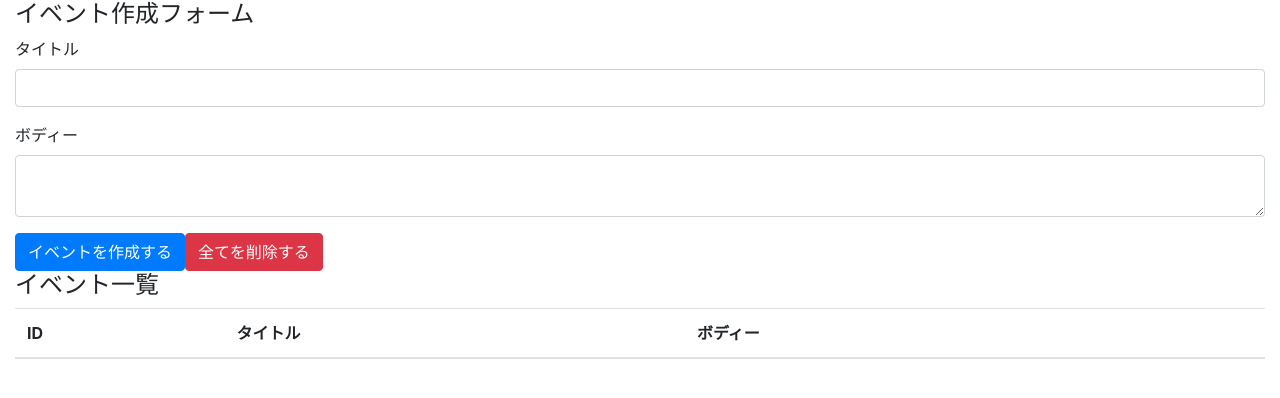
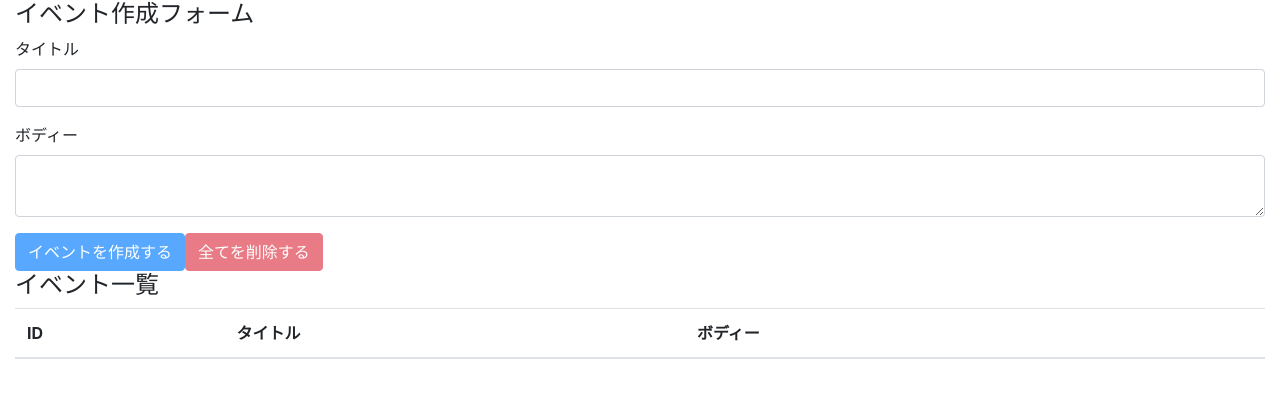
Before and after one commit to Tomy1123/react-hooks-101, a React (Create React App) app: page / in a window 1280 px wide. Shown: the top 398 px of the page. Built offline with nearby package versions, Linux system fonts and the light colour scheme.

Commit message:
implement all events deletion feature

```diff
--- a/src/components/App.js
+++ b/src/components/App.js
@@ -21,7 +21,13 @@ const App = () => {
     setBody('')
   }
 
-  console.log(state)
+  const deleteAllEvents = e => {
+    e.preventDefault()
+    const result = window.confirm('全てのイベントを本当に削除してもいいですか？')
+    if (result) dispatch({type: 'DELETE_ALL_EVENTS'})
+  }
+
+  const unCreatable = title === '' || body === ''
 
   return (
     <div className="container-fluid">
@@ -37,8 +43,8 @@ const App = () => {
           <textarea className="form-control" id="fromEventBody" value={body} onChange={e => setBody(e.target.value)} />
         </div>
 
-        <button className="btn btn-primary" onClick={addEvent}>イベントを作成する</button>
-        <button className="btn btn-danger">全てを削除する</button>
+        <button className="btn btn-primary" onClick={addEvent} disabled={unCreatable}>イベントを作成する</button>
+        <button className="btn btn-danger" onClick={deleteAllEvents} disabled={state.length === 0}>全てを削除する</button>
       </form>
 
       <h4>イベント一覧</h4>
--- a/src/components/Event.js
+++ b/src/components/Event.js
@@ -3,7 +3,8 @@ import React from 'react'
 const Event = ({ dispatch, event }) => {
   const id = event.id
   const handleClickDeleteButton = () => {
-    dispatch({ type: 'DELETE_EVENT', id })
+    const result = window.confirm(`イベント(id=${id})を本当に削除しても良いですか？`)
+    if (result) dispatch({ type: 'DELETE_EVENT', id })
   }
   return (
     <tr>
```
